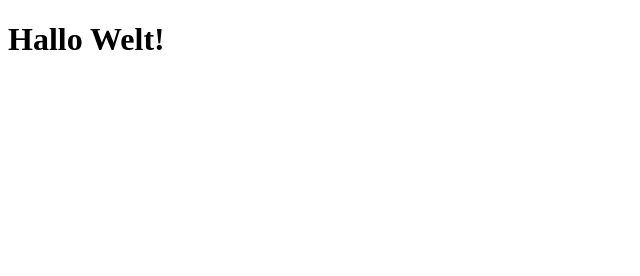
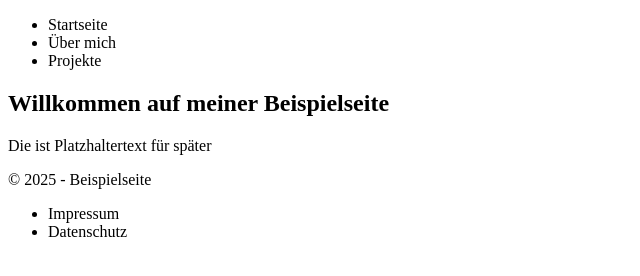
Before and after one commit to TimothyRoth/Mel, a plain HTML site: page Basics/index.html in a window 1280 px wide. Shown: the whole page, without its empty margins (0-640 px from the left). Drawn offline with Linux system fonts and the light colour scheme.

Commit message:
Update index.html

```diff
--- a/Basics/index.html
+++ b/Basics/index.html
@@ -3,11 +3,34 @@
 <head>
     <meta charset="UTF-8">
     <meta name="viewport" content="width=device-width, initial-scale=1.0">
-    <title>Mel</title>
+    <title>Beispielseite</title>
     <script src="./script.js"></script>
-    <link rel="stylesheet" href="./styles.css">
+    <link rel="stylesheet" href="./style.css">
 </head>
 <body>
-    <h1>Hallo Welt!</h1>
+   <header>
+        <nav> <!-- Parent -->
+            <ul> <!-- Child / Parent -->
+                <li>Startseite</li>
+                <li>Über mich</li>
+                <li>Projekte</li>
+            </ul>
+        </nav>
+   </header>
+   <main>
+        <section>
+            <h1>Willkommen auf meiner Beispielseite</h1>
+            <p>Die ist Platzhaltertext für später</p>
+        </section>
+   </main>
+   <footer>
+        <p>&copy; 2025 - Beispielseite</p>
+        <nav>
+            <ul>
+                <li>Impressum</li>
+                <li>Datenschutz</li>
+            </ul>
+        </nav>
+   </footer>
 </body>
 </html>
```
